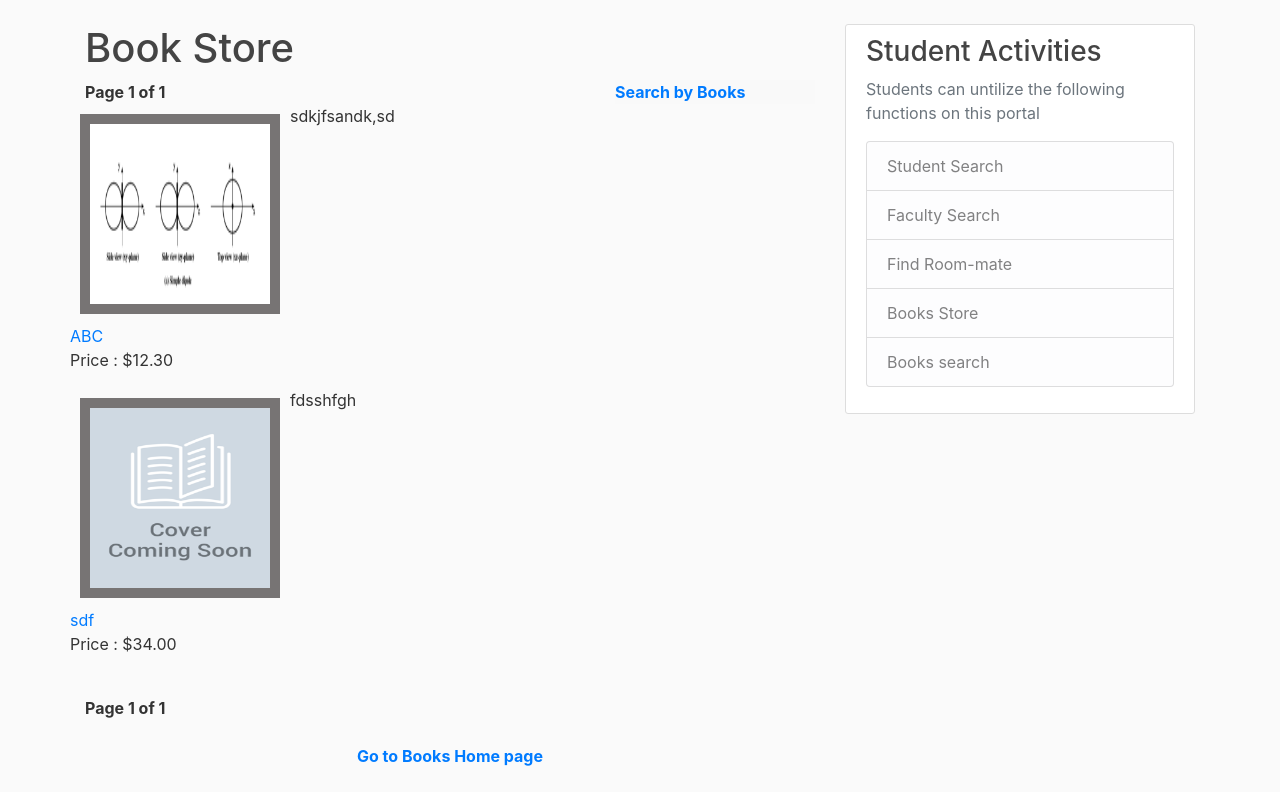
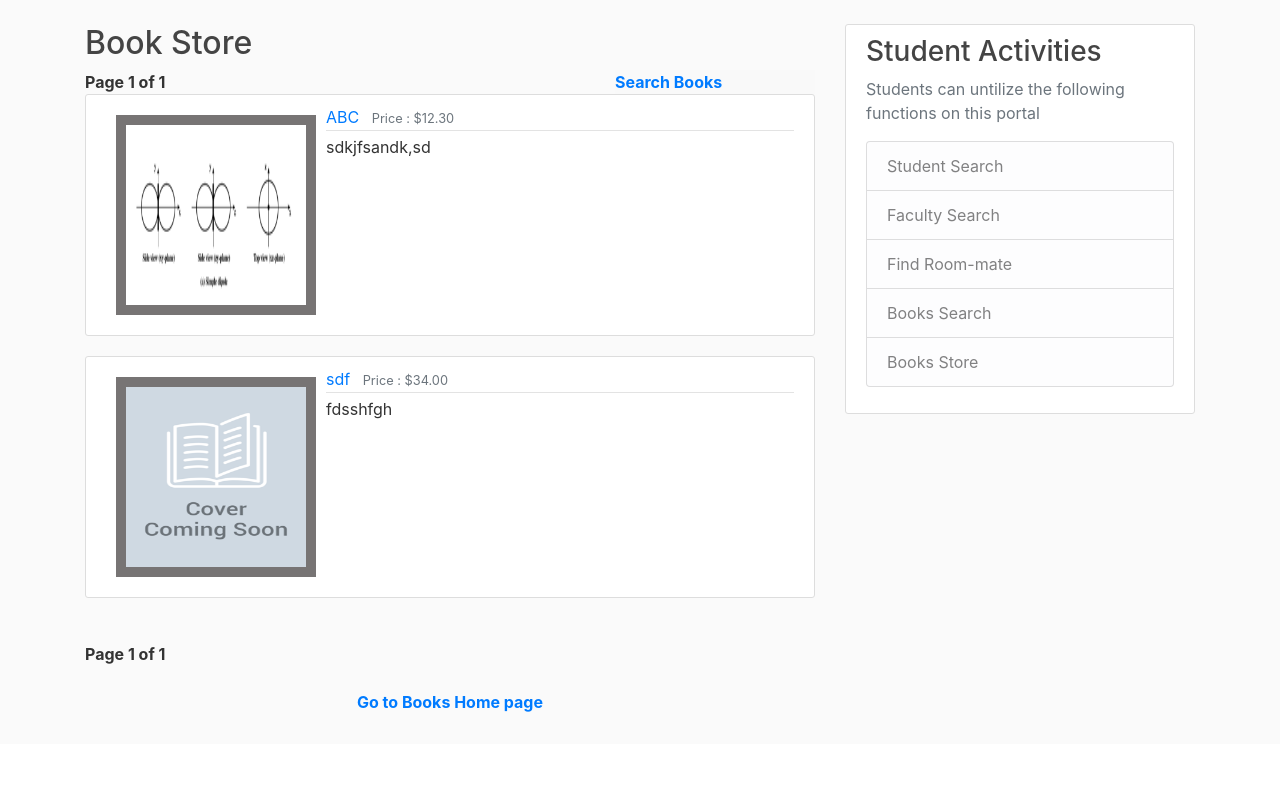
Before and after one commit to shwetarane/student-activity, a Django app: page /books/ in a window 1280 px wide. Shown: the part 56-848 px from the top of the page. After the commit the page ends 768 px from the top, so only its background shows below. Run offline with Django 3.2, Linux system fonts and the light colour scheme; a user stored in the database is signed in; data comes from the database, SQL or seed files in the repository; both versions use the stored data as it was after the commit; some libraries are stand-ins or nearby versions.

Commit message:
changes to UI-Books

```diff
--- a/blog/templates/blog/base.html
+++ b/blog/templates/blog/base.html
@@ -114,8 +114,8 @@
                   <a class="list-group-item list-group-item-light" href="{%  url 'users:student_search' %}">Student Search</a>
                   <a class="list-group-item list-group-item-light" href="{%  url 'faculty:search_faculty' %}">Faculty Search</a>
                   <a class="list-group-item list-group-item-light" href="{%  url 'users:roommateFind' %}">Find Room-mate</a>
-                  <a class="list-group-item list-group-item-light" href="{%  url 'books:book_search' %}">Books Store</a>
-                  <a class="list-group-item list-group-item-light" href="{%  url 'books:book_search' %}">Books search</a>
+                  <a class="list-group-item list-group-item-light" href="{%  url 'books:book_search' %}">Books Search</a>
+                  <a class="list-group-item list-group-item-light" href="{%  url 'books:book_lists' %}">Books Store</a>
                 </ul>
               </p>
             </div>
--- a/books/templates/books/book_detail.html
+++ b/books/templates/books/book_detail.html
@@ -1,16 +1,12 @@
 {% extends "blog/base.html" %}
-
 {% load static %}
-
 {% block title %}{{ book.book_name }}{% endblock %}
-
 {% block content %}
 
     <h1> {{ book.book_name }}</h1>
     <p class="date">
         Published by {{ book.publisher }}
     </p>
-
     <div class="row">
         <img src="{% if book.image %} {{ book.image.url }} {% else %}{% static "img/default.jpg" %} {% endif %}  ">
 
--- a/books/templates/books/list.html
+++ b/books/templates/books/list.html
@@ -35,38 +35,35 @@
 
 {% extends "blog/base.html" %}
 {% load static %}
-
 {% block title %}
 Books
 {% endblock %}
 {% block content %}
     <div id="main" class="book-list">
-    <h1>Book Store</h1>
+    <h2>Book Store</h2>
     <div class="right">
         <a href= "{% url "books:book_search" %}">
-            <B>Search by Books</B>
+            <B>Search Books</B>
         </a>
     </div>
+
     <B><center>{% include "pagination.html" with page=books %} </B></center>
+
     {% for book in books %}
-        <div class="row">
-                <figure>
+      		<article class="media content-section">
                 <img src="{% if book.image %} {{ book.image.url }} {% else %}{% static "img/default.jpg" %} {% endif %}  ">
-                <figcaption><a href="{% url "books:book_details" book.slug %}">
-                    {{ book.book_name }}
-                </figcaption></a>
-                <figcaption>Price : ${{ book.price }}</figcaption>
-                </figure>
-                <div class="column">
-                    {{ book.book_description }}
-                </div>
-        </div>
+                <div class="media-body">
+          				<div class="article-metadata">
+          					<a class="mr-2" href="{% url "books:book_details" book.slug %}">  {{ book.book_name }}</a>
+                    <small class="text-muted">Price : ${{ book.price }}</small>
+          			</div>
+                <p class="article-content">  {{ book.book_description }}</p>
+        </article>
     {% endfor %}
     </div>
     <br>
     <B><center>{% include "pagination.html" with page=books %} </center></B>
     <br>
-
     <a href="{% url "books:book_lists" %}">
         <B><center>Go to Books Home page</center></B>
     </a>
```
Also changed, not shown: books/templates/books/book_search.html (+5 -3 lines), cart/templates/cart/detail.html (+4 -4 lines), db.sqlite3, media/books_pictures/Radiation_pattern_.png (added), media/books_pictures/placeholder-book-cover-default.png (added).
